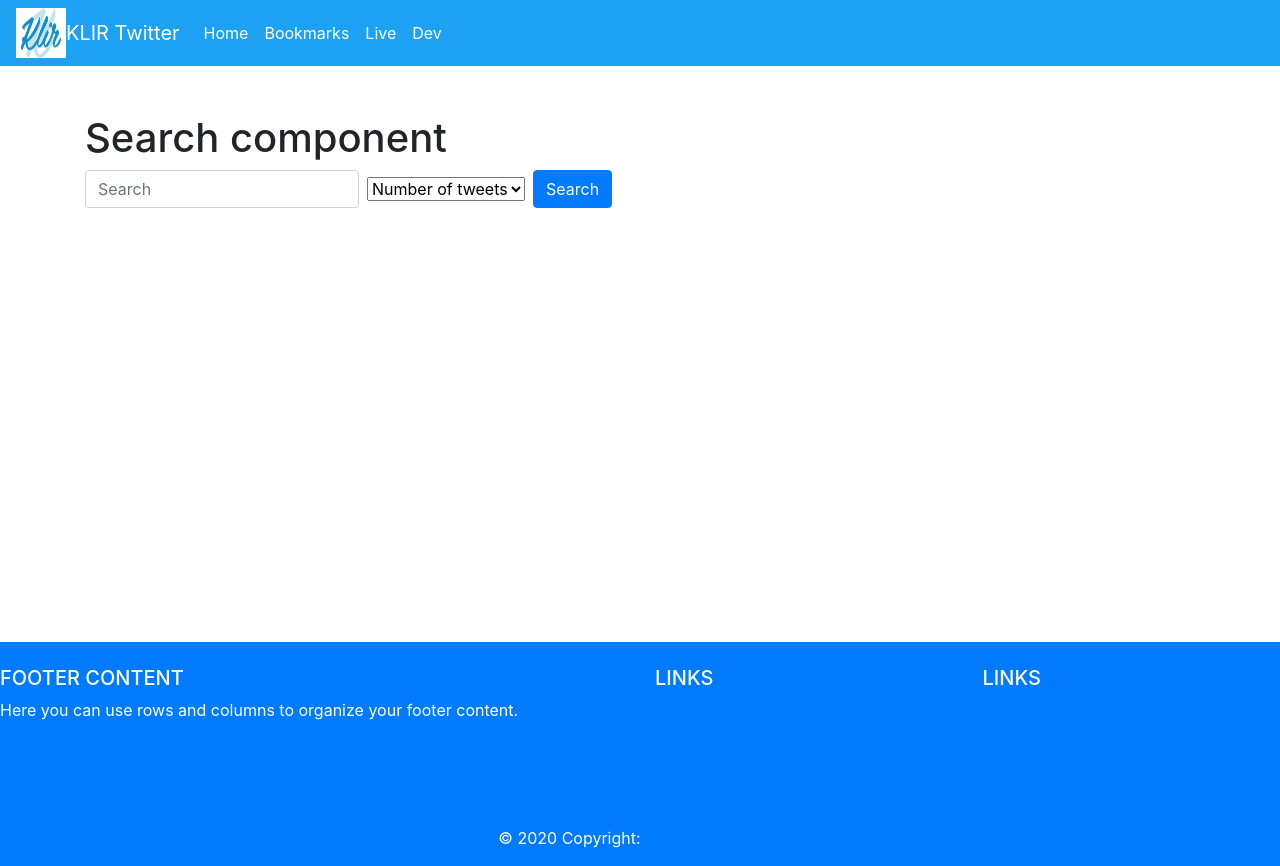
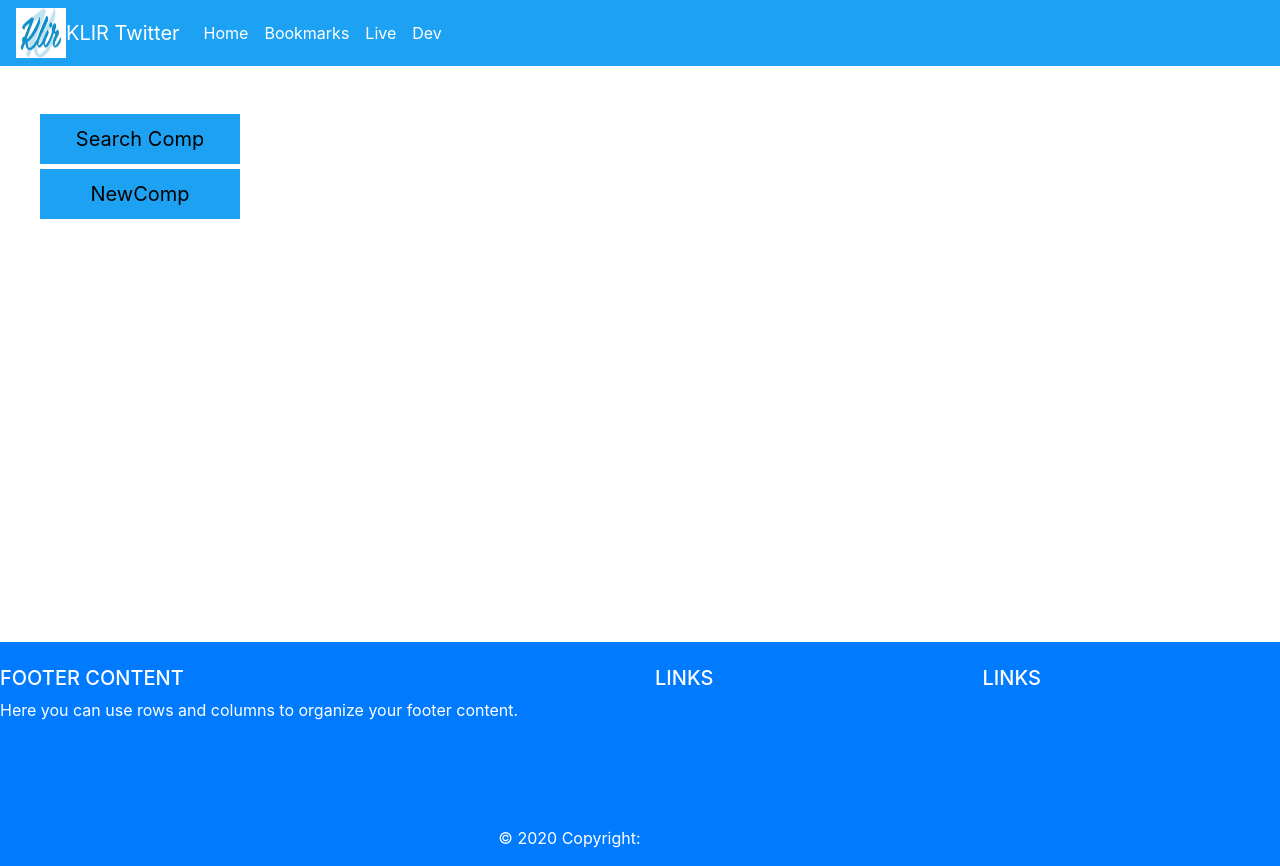
Before and after one commit to fm-reda/twitter-feed, a React (Create React App) app: page /dev in a window 1280 px wide. Built offline with nearby package versions, Linux system fonts and the light colour scheme.

Commit message:
update route1

```diff
--- a/src/App.js
+++ b/src/App.js
@@ -18,10 +18,10 @@ export default class App extends Component {
         <Router>
           <Header />
           <Switch>
-            <div className="App container mt-5 body-cl">
+            <div className="mt-5 body-cl">
               <Route path="/" exact component={Home} />
               <Route path="/bookmarks" component={Bookmarks} />
-              <Route path="/dev" component={Dev} />
+              <Route path="/dev" exact component={Dev} />
               <Route path="/live" component={Live} />
               {/* <Home /> */}
               {/* <Bookmarks /> */}
--- a/src/components/Bookmarks.js
+++ b/src/components/Bookmarks.js
@@ -3,8 +3,8 @@ import React, { Component } from "react";
 export default class Bookmarks extends Component {
   render() {
     return (
-      <div>
-       <h1>Bookmarks Page</h1>
+      <div className="container">
+        <h1>Bookmarks Page</h1>
       </div>
     );
   }
--- /dev/null
+++ b/src/components/Dev-comp/NewComp.js
@@ -0,0 +1,11 @@
+import React, { Component } from "react";
+
+export default class NewComp extends Component {
+  render() {
+    return (
+      <div>
+        <h1>new Compoenent</h1>
+      </div>
+    );
+  }
+}
--- a/src/components/Dev-comp/Search.js
+++ b/src/components/Dev-comp/Search.js
@@ -88,7 +88,7 @@ export class Search extends Component {
             placeholder="Search"
             onChange={this.handleChange}
           />
-          <select className="mdb-select md-form mr-2">
+          <select className="form-control mdb-select md-form mr-2">
             <option value={this.state.count} disabled selected>
               Number of tweets
             </option>
--- a/src/components/Dev.js
+++ b/src/components/Dev.js
@@ -1,11 +1,56 @@
 import React, { Component } from "react";
 import Search from "./Dev-comp/Search";
+import { BrowserRouter as Router, Switch, Route, Link } from "react-router-dom";
+import "./dev.css";
+import Home from "./Home";
+import NewComp from "./Dev-comp/NewComp";
 
 export default class Dev extends Component {
   render() {
     return (
-      <div>
-        <Search />
+      <div className="row ">
+        <Router>
+          <div className="col-3 sidebar">
+            <ul>
+              <li className="sidebar-link">
+                <Link
+                  className=""
+                  to="/dev/search"
+                  style={{ textDecoration: "none", color: "black" }}
+                >
+                  Search Comp
+                </Link>
+              </li>
+              <li className="sidebar-link">
+                <Link
+                  className=""
+                  to="/dev/NewComp"
+                  style={{ textDecoration: "none", color: "black" }}
+                >
+                  NewComp
+                </Link>
+              </li>
+
+              {/* //*************************New link ***************** */}
+              {/* <li className="sidebar-link">
+                <Link className="" to="/dev/NewComp"
+                style={{ textDecoration: "none", color: "black" }}>
+                  NewComp
+                </Link>
+              </li> */}
+              {/**********************************************************/}
+            </ul>
+          </div>
+
+          <Switch>
+            <Route path="/dev/search" exact component={Search} />
+            <Route path="/dev/newcomp" exact component={NewComp} />
+
+            {/* //*************************New Route ****************** */}
+            {/* <Route path="/dev/newcomp" exact component={NewComp} /> */}
+            {/**********************************************************/}
+          </Switch>
+        </Router>
       </div>
     );
   }
--- a/src/components/Home.js
+++ b/src/components/Home.js
@@ -2,6 +2,10 @@ import React, { Component } from "react";
 
 export default class Home extends Component {
   render() {
-    return <div><h1>Home Page</h1></div>;
+    return (
+      <div className="container">
+        <h1>Home Page</h1>
+      </div>
+    );
   }
 }
--- a/src/components/Live.js
+++ b/src/components/Live.js
@@ -3,7 +3,7 @@ import React, { Component } from "react";
 export default class Live extends Component {
   render() {
     return (
-      <div>
+      <div className="container">
         <h1>Live Page</h1>
       </div>
     );
--- /dev/null
+++ b/src/components/dev.css
@@ -0,0 +1,20 @@
+.sidebar {
+    /* border: 1px solid red; */
+
+}
+
+.sidebar-link {
+    list-style: none;
+    color: white;
+    text-decoration: none;
+    padding: 10px;
+    margin-bottom: 5px;
+    background-color: #1da1f2;
+    text-align: center;
+    font-size: 20px;
+    width: 200px;
+}
+
+.sidebar-link:hover {
+    background-color: #2c7bac;
+}
```
